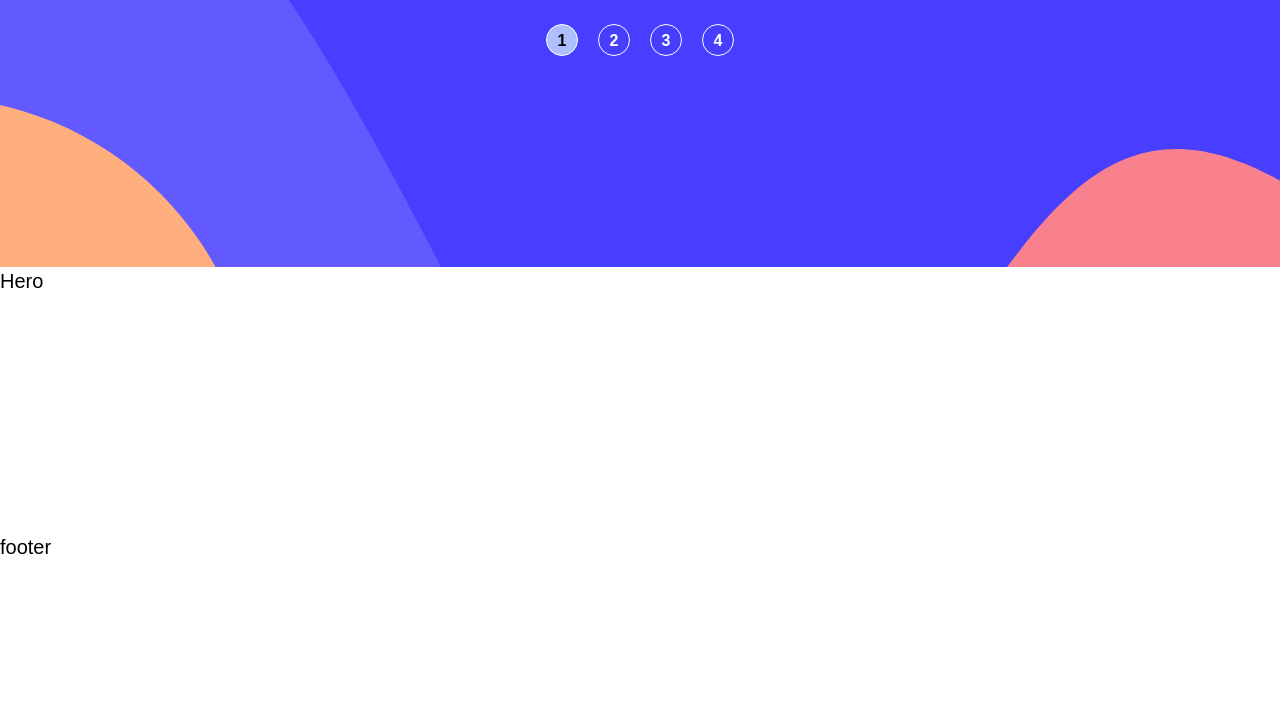
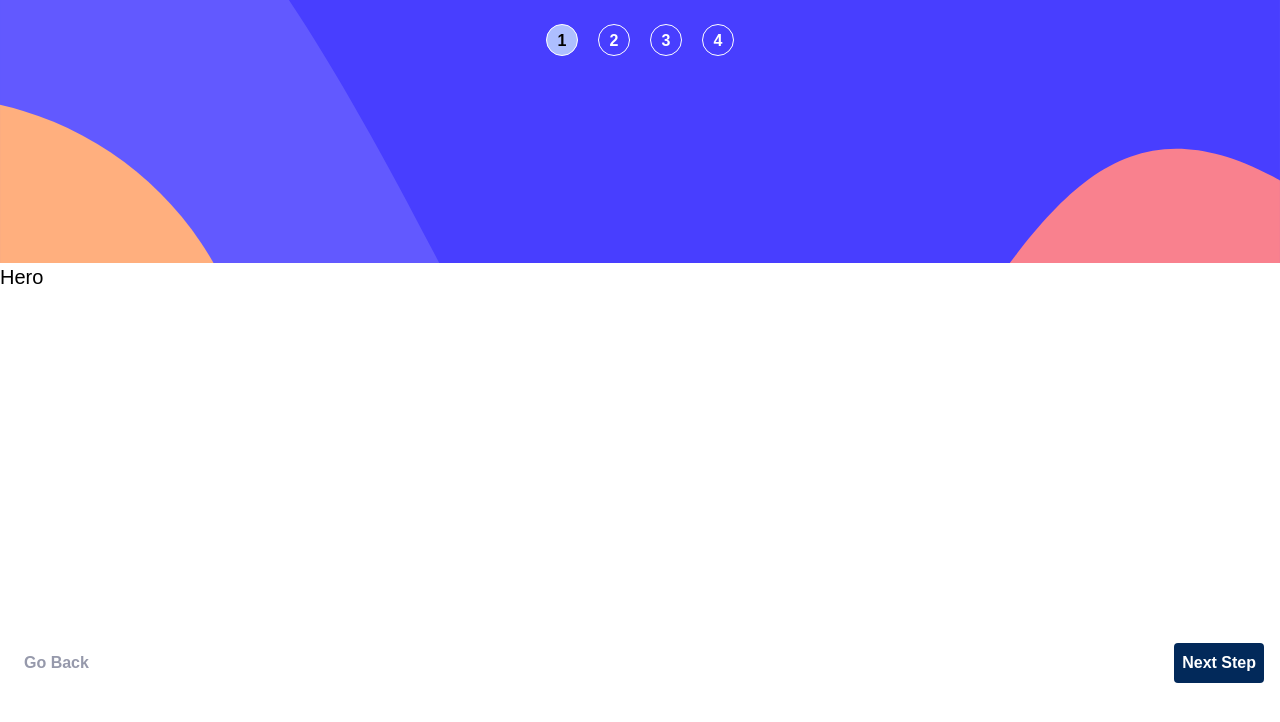
Before and after one commit to MartJohan/multi-step-form, a Vue app: page / in a window 1280 px wide. Shown: the top 722 px of the page. Built offline with nearby package versions, Linux system fonts and the light colour scheme.

Commit message:
Added footer styling

```diff
--- a/src/components/Footer.vue
+++ b/src/components/Footer.vue
@@ -2,7 +2,16 @@
 </script>
 
 <template>
-    <div class="h-full w-full overflow-hidden">
-        <div class="text-xl">footer</div>
+    <div class="h-full w-full overflow-hidden flex flex-row justify-between items-center p-2 font-semibold">
+        <div class="p-2">
+            <button class="rounded p-2 text-coolGray self-start">
+                Go Back
+            </button>
+        </div>
+        <div class="p-2">
+            <button class="rounded p-2 bg-marineBlue text-white self-end">
+                Next Step
+            </button>
+        </div>
     </div>
 </template>
```
